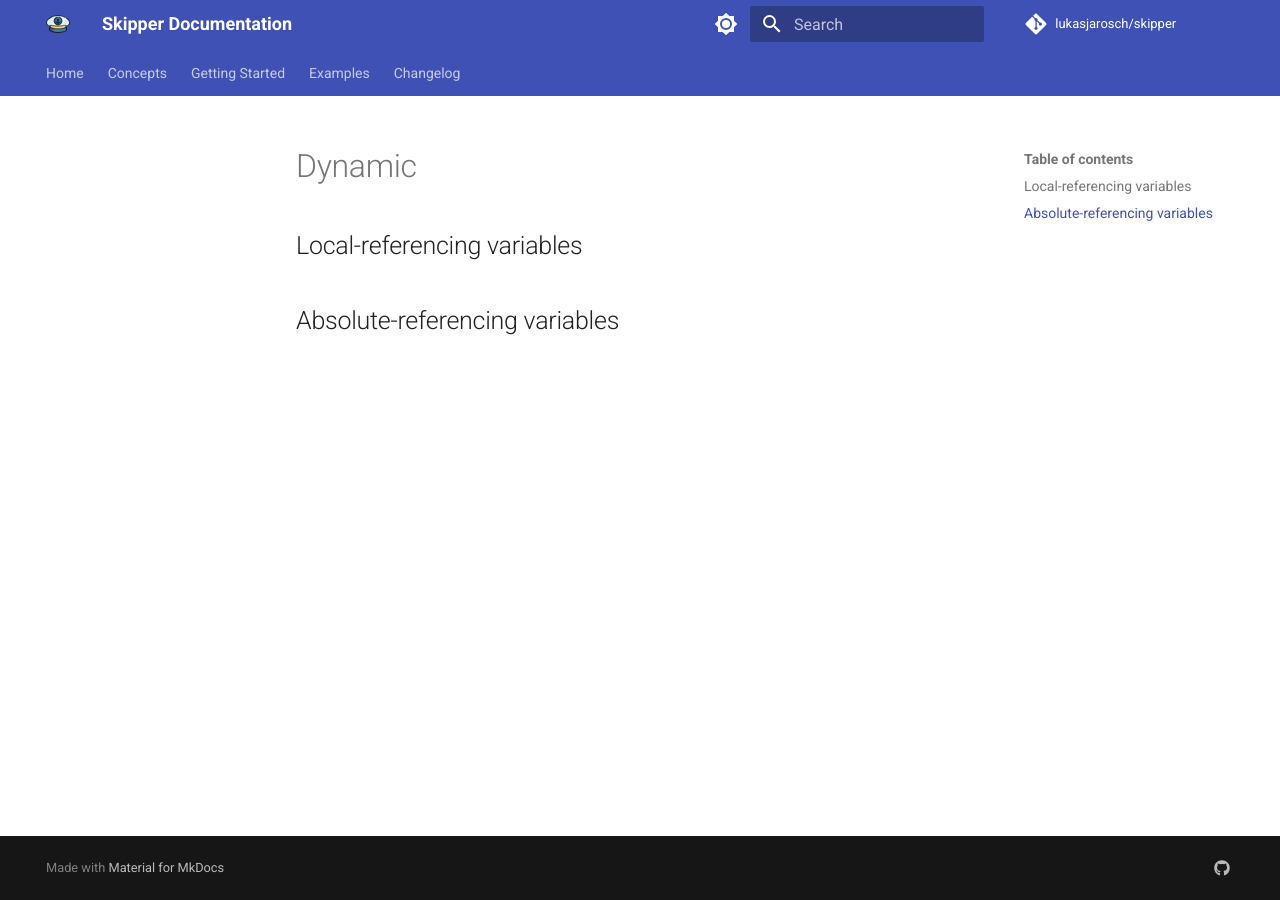
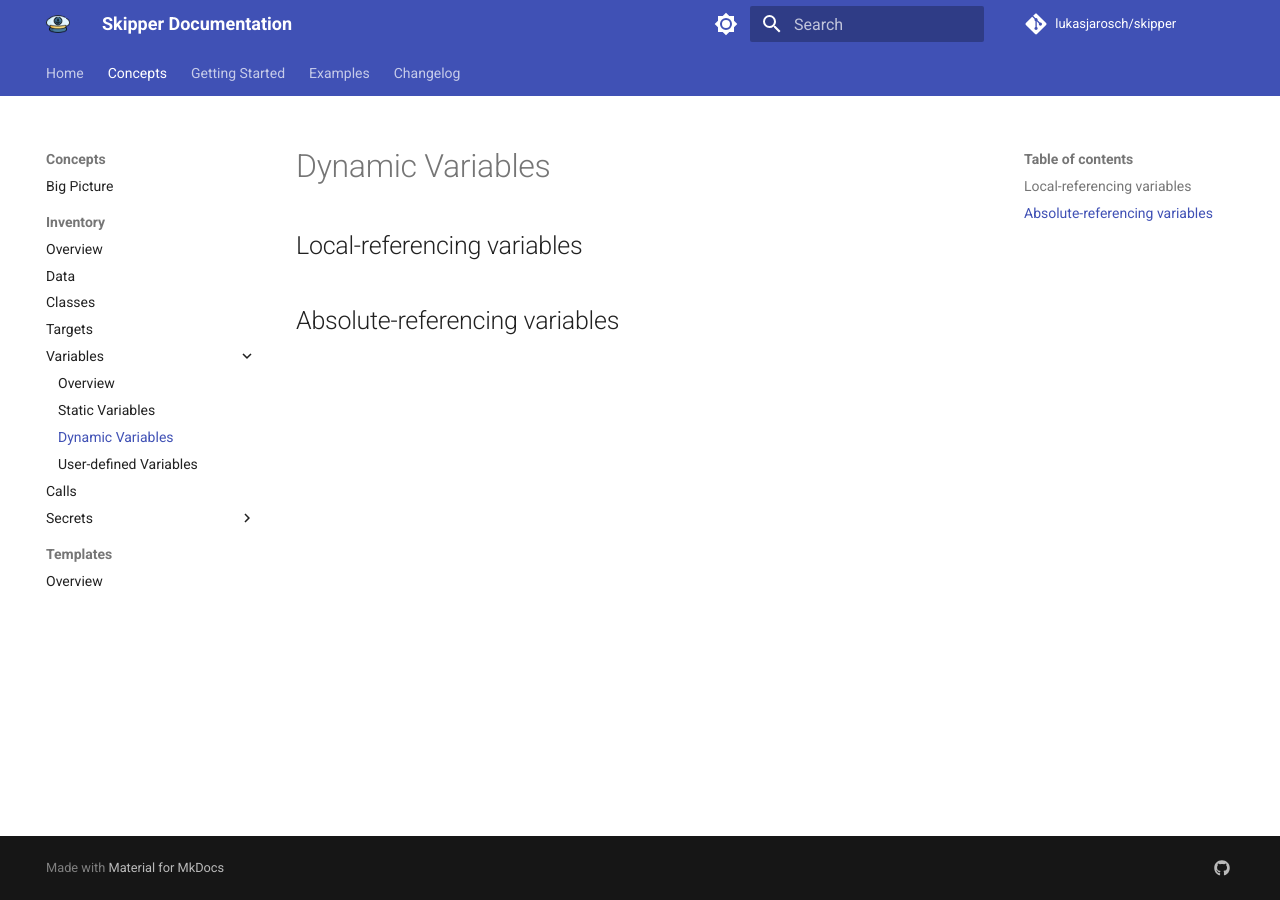
Before and after one commit to lukasjarosch/skipper, an MkDocs documentation site: the page built from docs/docs/concepts/inventory/variables/dynamic.md, in a window 1280 px wide. Built offline with MkDocs 1.6.1 and Material for MkDocs 9.7.7, drawn with Linux system fonts in a browser that asks for light colours; comment, search, counter and statistics services are not loaded.

Commit message:
docs: fix navigation

```diff
--- a/docs/mkdocs.yml
+++ b/docs/mkdocs.yml
@@ -15,9 +15,9 @@
         - Targets: concepts/inventory/targets.md
         - Variables:
             - Overview: concepts/inventory/variables/overview.md
-            - Static Variables: concepts/inventory/variables/overview.md
-            - Dynamic Variables: concepts/inventory/variables/overview.md
-            - User-defined Variables: concepts/inventory/variables/overview.md
+            - Static Variables: concepts/inventory/variables/static.md
+            - Dynamic Variables: concepts/inventory/variables/dynamic.md
+            - User-defined Variables: concepts/inventory/variables/user-defined.md
         - Calls: concepts/inventory/calls.md
         - Secrets:
             - Overview: concepts/inventory/secrets/overview.md
```
